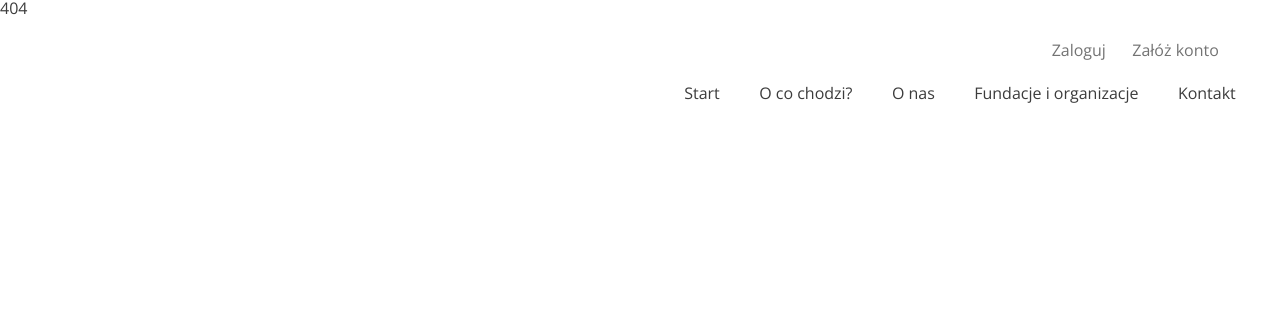
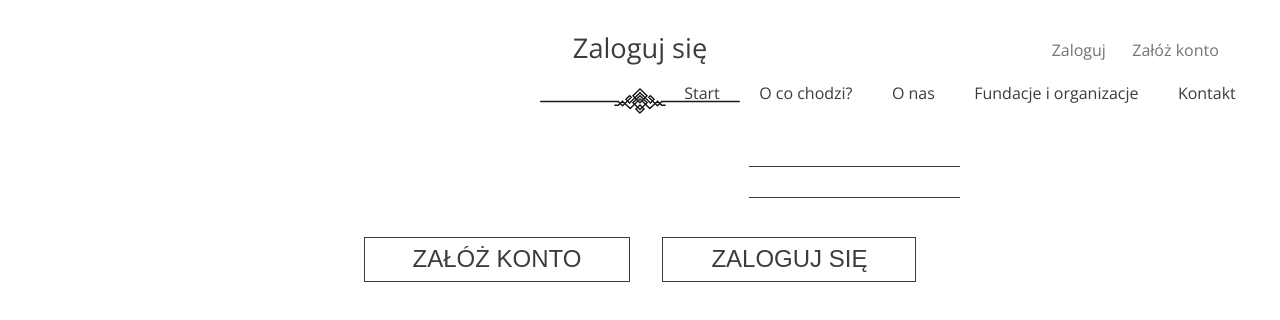
Before and after one commit to kzuraniewski/hand-over, a React (Create React App) app: page /logowanie in a window 1280 px wide. Before the commit this address had no page. Shown: the top 320 px of the page. Built offline with nearby package versions, Linux system fonts and the light colour scheme.

Commit message:
login structure + routing

```diff
--- a/src/App.js
+++ b/src/App.js
@@ -2,6 +2,8 @@ import { Route, BrowserRouter, Switch } from 'react-router-dom';
 import Home from './components/home/Home';
 import Header from './components/Header';
 import NotFound from './components/NotFound';
+import Login from './components/auth/Login';
+import Register from './components/auth/Register';
 
 function App() {
     return (
@@ -9,6 +11,8 @@ function App() {
             <Header />
             <Switch>
                 <Route exact path='/' component={Home}></Route>
+                <Route exact path='/logowanie' component={Login}></Route>
+                <Route exact path='/rejestracja' component={Register}></Route>
                 <Route component={NotFound} />
             </Switch>
         </BrowserRouter>
--- a/src/components/auth/Login.jsx
+++ b/src/components/auth/Login.jsx
@@ -1,5 +1,22 @@
 import React from 'react';
+import ContentGroup from '../utility/ContentGroup';
 
 export default function Login() {
-    return <></>;
+    return (
+        <section className='user-auth'>
+            <ContentGroup title='Zaloguj się'>
+                <form className='form user-auth__form'>
+                    <input type='text' className='form__input' />
+                    <input type='text' className='form__input' />
+                </form>
+
+                <div className='user-auth__btn-wrapper'>
+                    <button className='btn btn--small btn--lowercase btn--borderless'>
+                        Załóż konto
+                    </button>
+                    <button className='btn btn--small btn--lowercase'>Zaloguj się</button>
+                </div>
+            </ContentGroup>
+        </section>
+    );
 }
```
